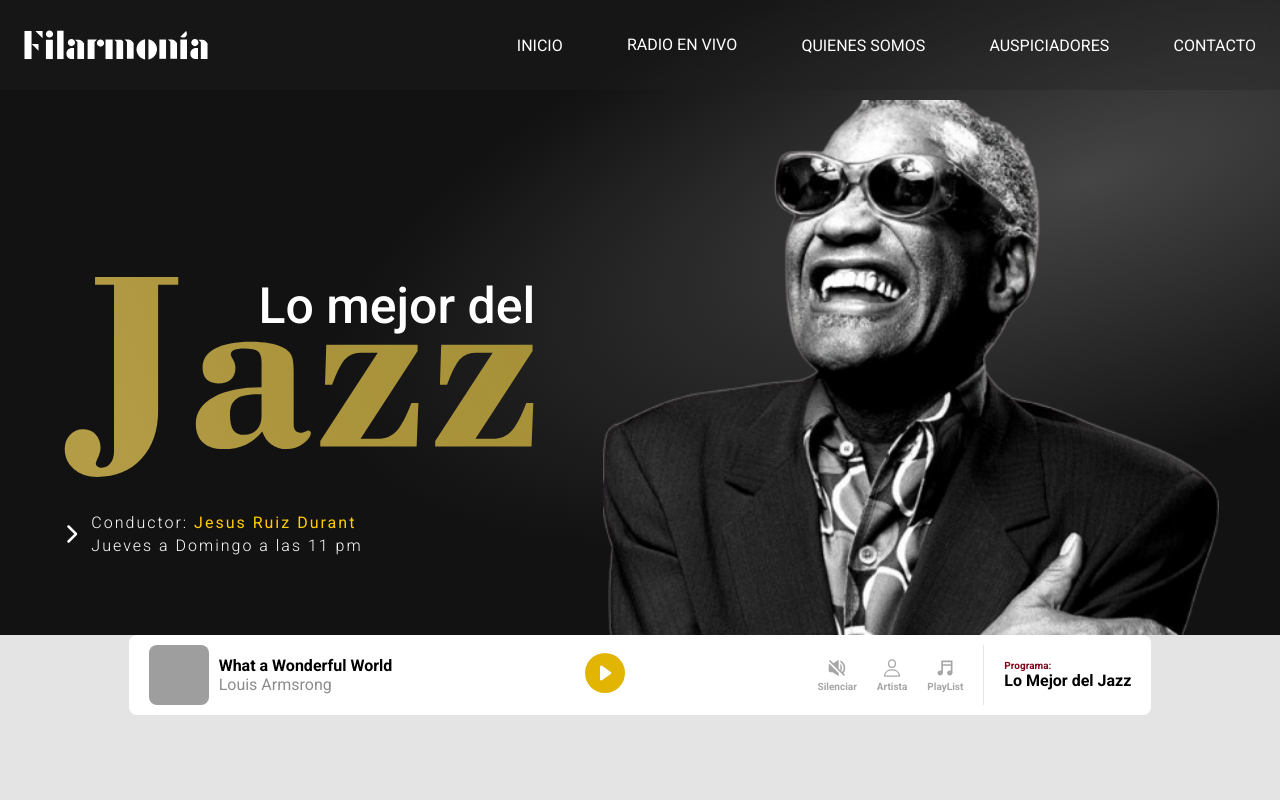
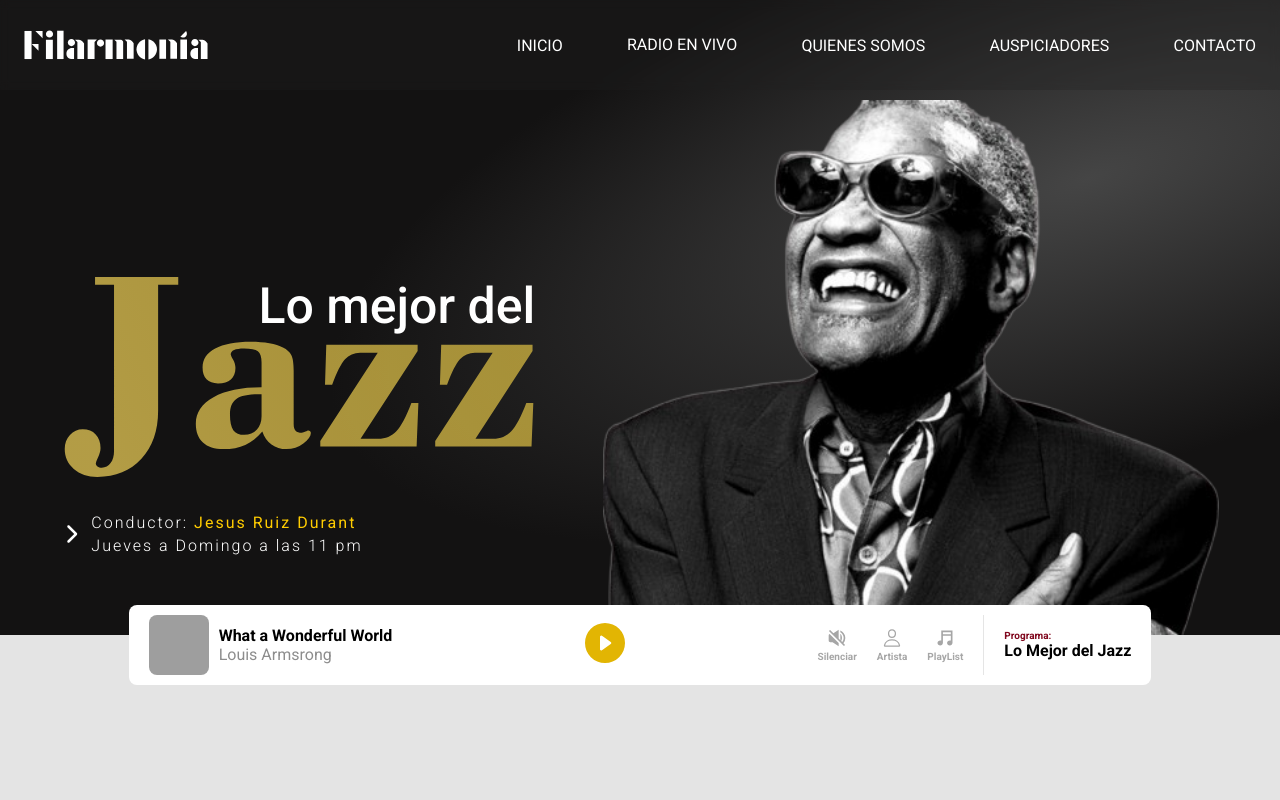
Before and after one commit to ANGELLH2000/Filarmon-a-RadioWeb, a React (Vite) app: page / in a window 1280 px wide. Shown: the top 800 px of the page. Built offline with nearby package versions, Linux system fonts and the light colour scheme; grey boxes are pictures that could not be loaded.

Commit message:
Reproductor

```diff
--- a/src/assets/Componets/Reproductor/Reproductor.css
+++ b/src/assets/Componets/Reproductor/Reproductor.css
@@ -7,7 +7,7 @@
         padding: 10px 20px;
         border-radius: 8px;
         justify-content: space-between;
-
+        margin-top: -30px;
         & .song {
             align-items: center;
             gap: 10px;
@@ -88,16 +88,16 @@
             & .info {
                 justify-content: center;
 
-                & p {
+                & h5 {
                     font-size: 10px;
                     color: #80081E;
                     font-weight: 600;
                 }
 
-                & span {
+                & p {
+                    color: black;
                     font-size: 16px;
                     font-weight: bold;
-                    color: black;
                 }
             }
         }
@@ -121,8 +121,6 @@
             grid-template-columns: 1fr 1fr 1fr;
             row-gap: 20px;
             column-gap: 20px;
-        }
-
             & .song {
                 grid-column: 1/3;
                 grid-row: 1;
@@ -140,6 +138,9 @@
             }
         }
 
+
+    }
+
 }
 
 @media screen and (width<=600px) {
@@ -150,13 +151,30 @@
             grid-template-columns: 1fr 1fr 1fr;
             row-gap: 20px;
             column-gap: 20px;
+            margin-top: -10px;
+            & .song {
+                grid-column: 1/3;
+                grid-row: 1;
+                justify-self: right;
+            }
+
+            & .controls {
+                justify-self: left;
             }
 
             & .rigth {
+                grid-row: 2;
+                grid-column: 1/-1;
+                justify-self: center;
+
                 & .info {
-                & span {
-                    font-size: 14px;
+                    & p {
+                        font-size: 10px;
+                    }
+                }
+            }
+        }
+
 
     }
 }
-        }
--- a/src/assets/Componets/Reproductor/Reproductor.jsx
+++ b/src/assets/Componets/Reproductor/Reproductor.jsx
@@ -37,8 +37,8 @@ function Reproductor() {
                         </div>
                     </div>
                     <div className="info flex-col">
-                        <p>Programa:</p>
-                        <span>Lo Mejor del Jazz</span>
+                        <h5>Programa:</h5>
+                        <p>Lo Mejor del Jazz</p>
                     </div>
                 </div>
             </div>
```
Lines whose indentation alone changed are shown as unchanged.
